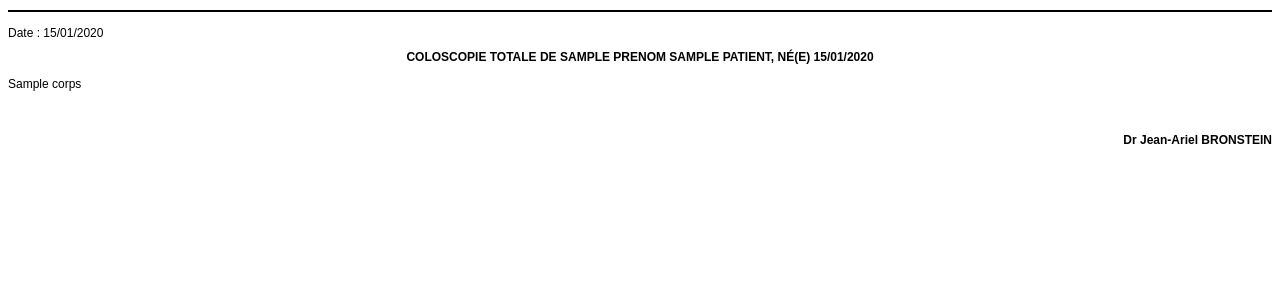
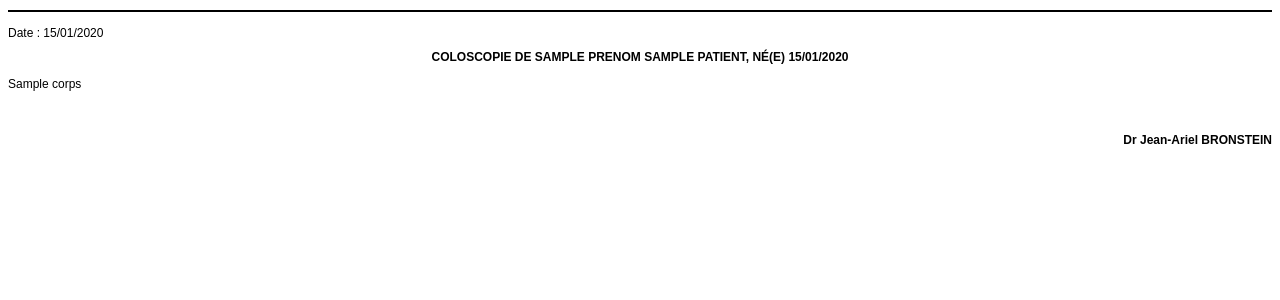
Before and after one commit to bja98713/jabbureau, a Django app: template comptabilite/templates/comptabilite/courrier_colo_pdf.html in a window 1280 px wide. Shown: the part 128-428 px from the top of the page. Run offline with Django 5.2, Linux system fonts and the light colour scheme; the template is opened without the code that fills it: most values are stand-ins (such as "Sample title", 1, 10 or a date in 2020); parts of the project's set-up code (start-up, migrations or seed data) failed here and were passed over.

Commit message:
courrier_colo_pdf: titre PDF — remplacer 'COLOSCOPIE TOTALE' par 'COLOSCOPIE'

```diff
--- a/comptabilite/templates/comptabilite/courrier_colo_pdf.html
+++ b/comptabilite/templates/comptabilite/courrier_colo_pdf.html
@@ -37,7 +37,7 @@
 
   <div class="date-left">Date : {{ courrier.date_courrier|date:'d/m/Y' }}</div>
 
-  <div class="title">COLOSCOPIE TOTALE DE {{ patient.prenom }} {{ patient.nom }}, né(e) {% if patient.date_naissance %}{{ patient.date_naissance|date:'d/m/Y' }}{% endif %}</div>
+  <div class="title">COLOSCOPIE DE {{ patient.prenom }} {{ patient.nom }}, né(e) {% if patient.date_naissance %}{{ patient.date_naissance|date:'d/m/Y' }}{% endif %}</div>
 
   <div class="content">{{ courrier.corps }}</div>
 
```
